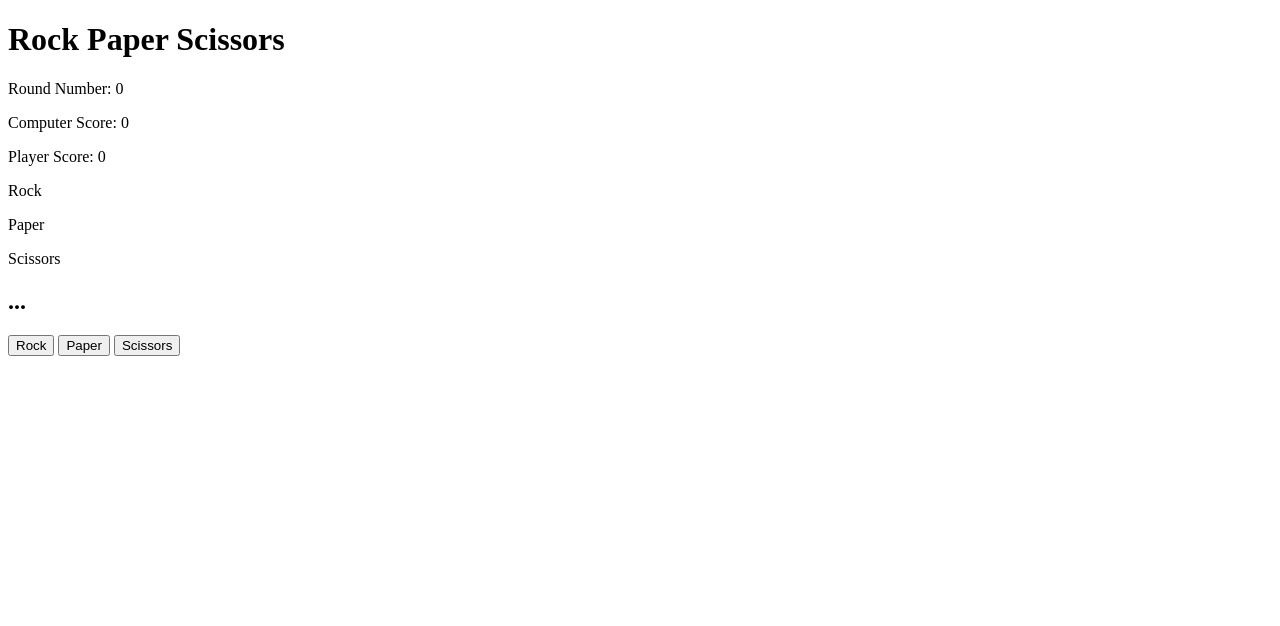
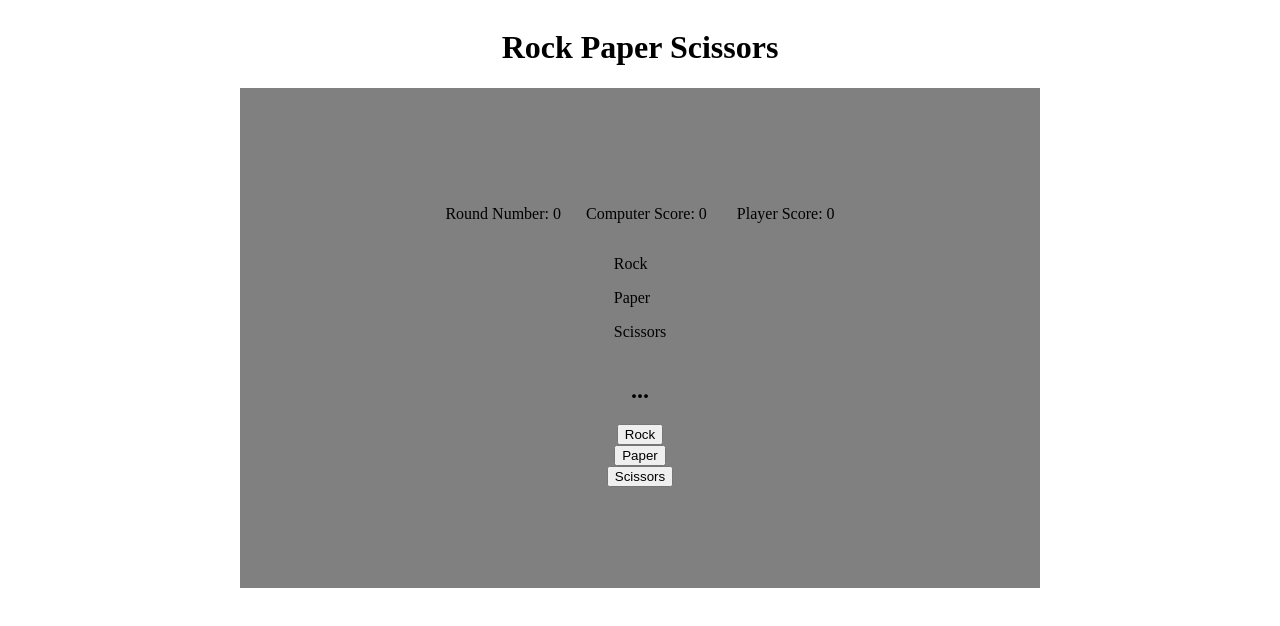
Before and after one commit to DSam87/odin_rock_paper_scissors_2, a plain HTML site: page index.html in a window 1280 px wide. Drawn offline with Linux system fonts and the light colour scheme.

Commit message:
add base css styles

```diff
--- a/index.html
+++ b/index.html
@@ -5,12 +5,15 @@
     <meta http-equiv="X-UA-Compatible" content="IE=edge">
     <meta name="viewport" content="width=device-width, initial-scale=1.0">
     <title>Document</title>
+    <link rel="stylesheet" href="./style.css">
     <script src="./script.js" defer></script>
 </head>
 <body>
     <div class="main-container">
         <h1>Rock Paper Scissors</h1>
         <div class="game-view-container">
+
+            <div class="game-state-container">
 
                 <div class="round-container">
                     <p class="round-number">Round Number: <span class="round-number-span">0</span></p>
@@ -20,6 +23,10 @@
                     <p>Computer Score: <span class="computer-score-span">0</span></p>
                     <p>Player Score: <span class="player-score-span">0</span></p>
                 </div>
+
+            </div>
+
+
 
             <div class="computer-choice">
                 <div><p>Rock</p></div>
--- a/script.js
+++ b/script.js
@@ -69,8 +69,6 @@ function playRound() {
     // if containes Win or Lose, increment the playerscore and computerscore
     let endGameMessage = compareChoices(playerChoice, computerChoice);
 
-
-
     ++roundIteration;
 
     if (endGameMessage.includes("Win")) {
--- /dev/null
+++ b/style.css
@@ -0,0 +1,32 @@
+.main-container{
+    display: flex;
+    flex-direction: column;
+    justify-content: center;
+    align-items: center;
+}
+
+.game-view-container{
+    display: flex;
+    flex-direction: column;
+    justify-content: center;
+    align-items: center;
+    background-color: gray;
+    min-width: 800px;
+    flex: 1 1 500px;
+}
+
+.score-container{
+    display: flex;
+    justify-content: center;
+    align-items: center;
+    gap: 30px;
+}
+
+.game-state-container{
+    display: flex;
+    flex-direction: row;
+    justify-content: center;
+    align-items: center;
+    flex: 0 1 auto;
+    gap: 25px;
+}
```
Lines whose indentation alone changed are shown as unchanged.
